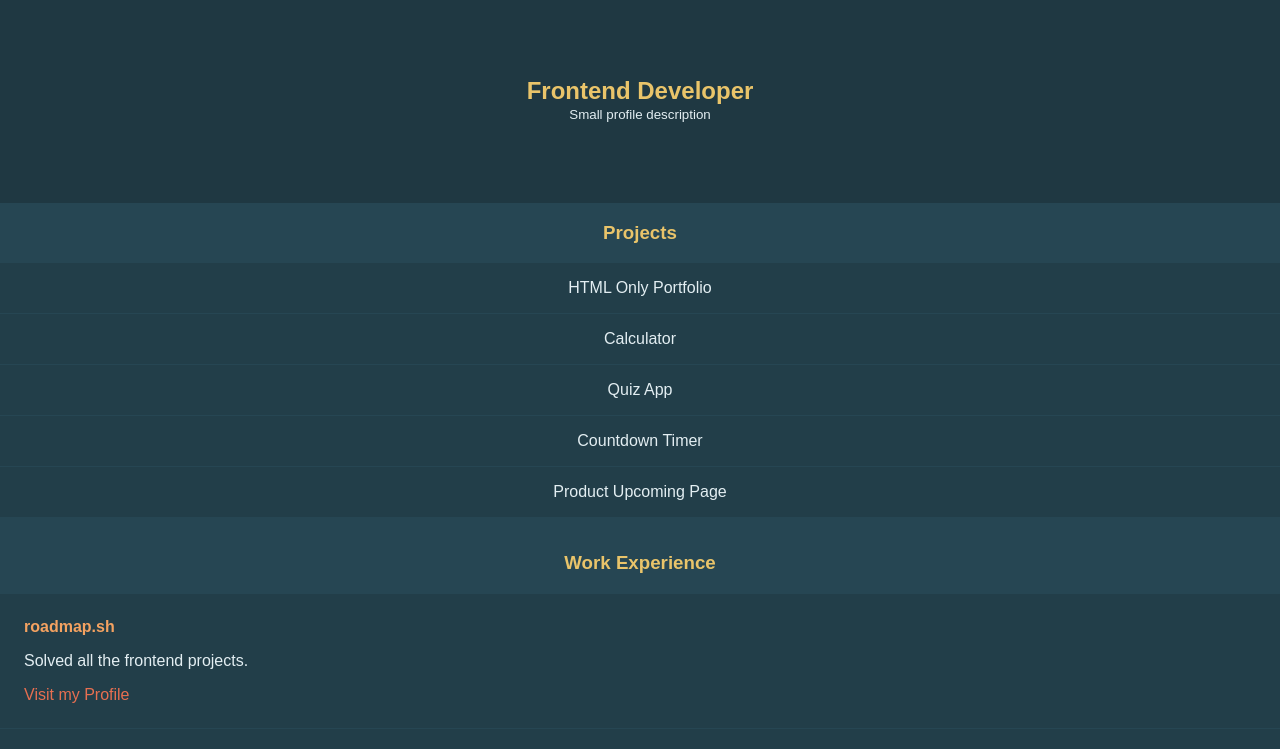
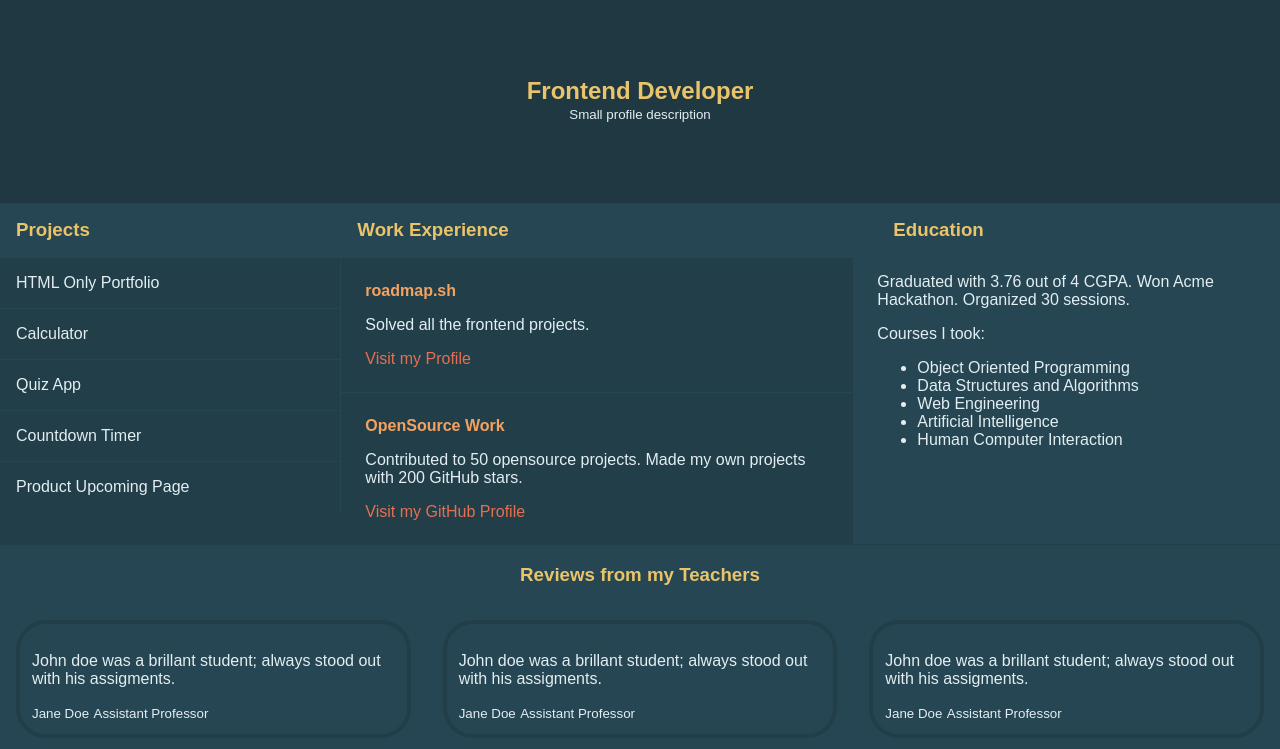
Before and after one commit to LukIt4InDr/Personal-Portfolio, a plain HTML site: page index.html in a window 1280 px wide. Shown: the part 51-800 px from the top of the page. Drawn offline with Linux system fonts and the light colour scheme; a web font is replaced by a local one.

Commit message:
home desktop

```diff
--- a/style.css
+++ b/style.css
@@ -56,20 +56,32 @@ header, .hero {
 
 .developer-career h3 {
     text-align: center;
+    margin: 0;
+    padding: 16px 16px;
+    background-color: #264653;
+}
+
+.projects {
+    background: #223e49;
 }
 
 .projects ul {
     text-align: center;
     list-style-type: none;
+    margin: 0;
     padding: 0;
 }
 
 .projects a {
     display: block;
     color: #E3EEF2;
-    padding: 16px 0;
+    padding: 16px 16px;
+    border-top: 1px solid #264653;
+    border-right: 1px solid #264653;
+}
+
+.work-experience {
     background: #223e49;
-    border-top: 1px solid #264653;
 }
 
 .work-experience .work {
@@ -153,5 +165,14 @@ footer {
 
     .developer-career {
         display: grid;
+        grid-template-columns: 1fr 1.5fr 1.25fr;
+    }
+
+    .developer-career h3, a {
+        text-align: start;
+    }
+
+    .review-container {
+        flex-direction: row;
     }
 }
```
